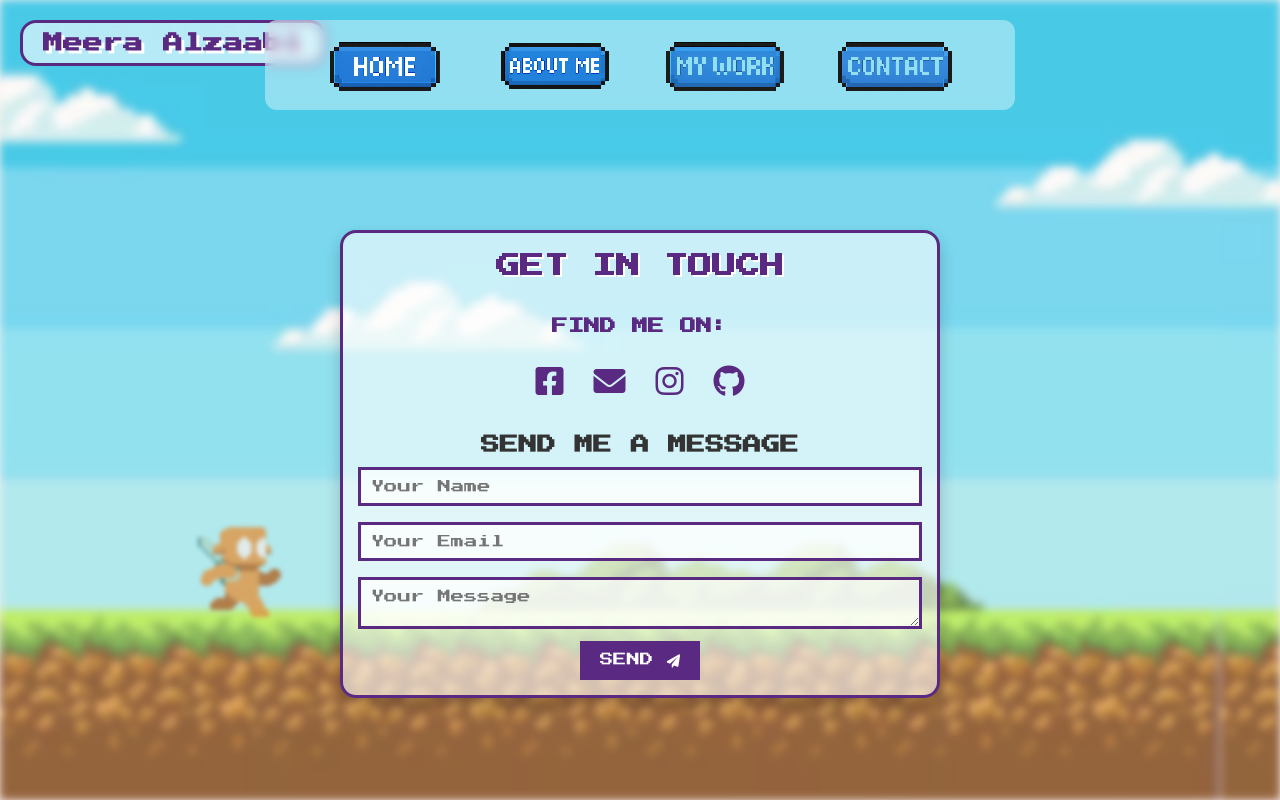
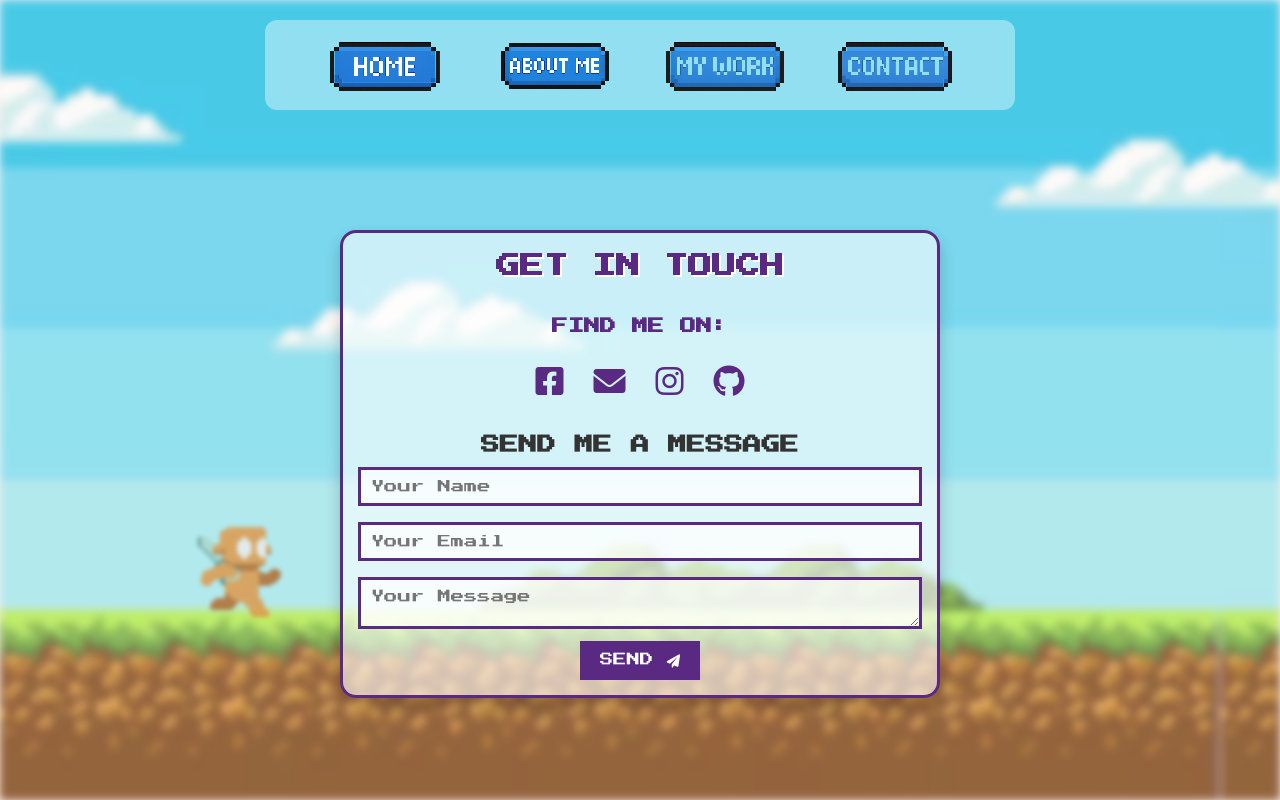
Before and after one commit to subhanfaisal7/Test-2, a plain HTML site: page contact.html in a window 1280 px wide. Drawn offline with Linux system fonts and the light colour scheme.

Commit message:
Update contact.html

```diff
--- a/contact.html
+++ b/contact.html
@@ -11,7 +11,7 @@
   <link rel="stylesheet" href="style.css">
 </head>
 <body>
-<div id="name-display" class="prominent-name">Meera Alzaabi</div>
+
   <nav id="pixel-menu">
     <a href="index.html"><img src="media/home.png" alt="Home" /></a>
     <a href="me.html"><img src="media/me.png" alt="About Me" /></a>
@@ -19,7 +19,7 @@
     <a href="contact.html"><img src="media/contact.png" alt="Contact" /></a>
   </nav>
 
-  <div id="name-display">Meera Alzaabi</div>
+
 
   <!-- Main Menu Overlay -->
   <div id="main-menu">
```
